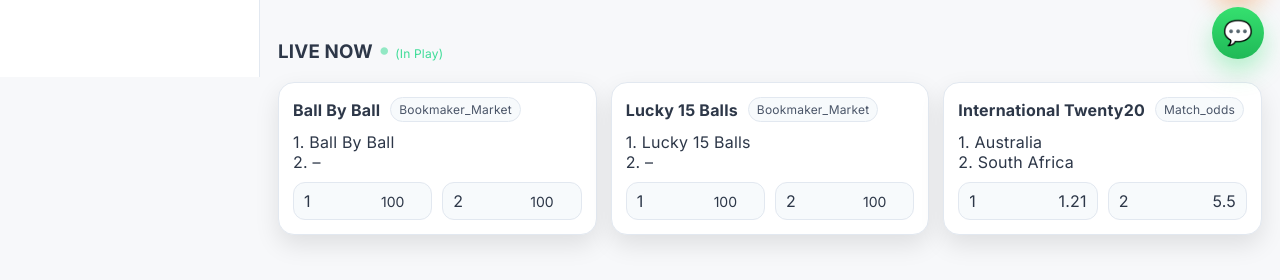
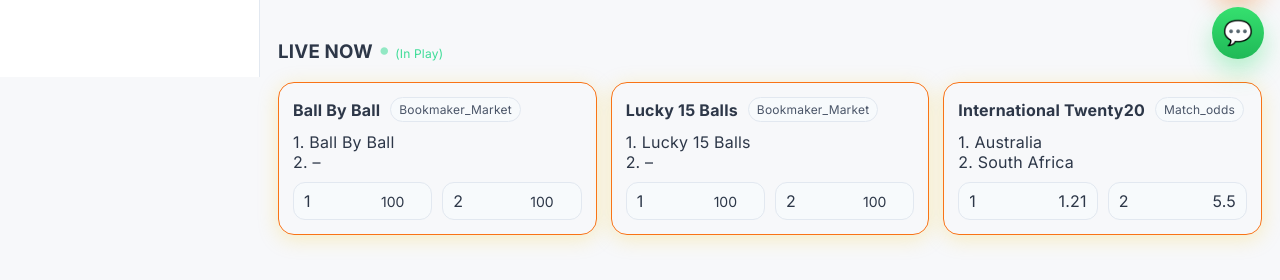
Before and after one commit to tanisha-sahu/Powerline-Assigment, a plain HTML site: page index.html in a window 1280 px wide. Shown: the part 723-1003 px from the top of the page. Drawn offline with Linux system fonts and the light colour scheme.

Commit message:
Theme Changes

```diff
--- a/index.html
+++ b/index.html
@@ -214,7 +214,7 @@
 
     /* LIVE NOW CARDS */
     .live-row{display:grid; grid-template-columns:repeat(auto-fit, minmax(300px, 1fr)); gap:14px}
-    .live-card{background:var(--panel); border:1px solid #e2e8f0; border-radius:var(--radius); padding:14px; box-shadow:var(--shadow)}
+    .live-card{background:var(--); border:1px solid var(--brand); border-radius:var(--radius); padding:14px; box-shadow: 0 4px 20px rgba(250, 204, 21, 0.25)}
     .live-head{display:flex; align-items:center; gap:10px; margin-bottom:10px; flex-wrap: wrap;}
     .odds{display:grid; grid-template-columns:1fr 1fr; gap:10px}
     .odd{display:flex; align-items:center; justify-content:space-between; gap:10px; background:#f7fafc; border:1px solid #e2e8f0; padding:8px 10px; border-radius:12px; color:var(--text)}
```
